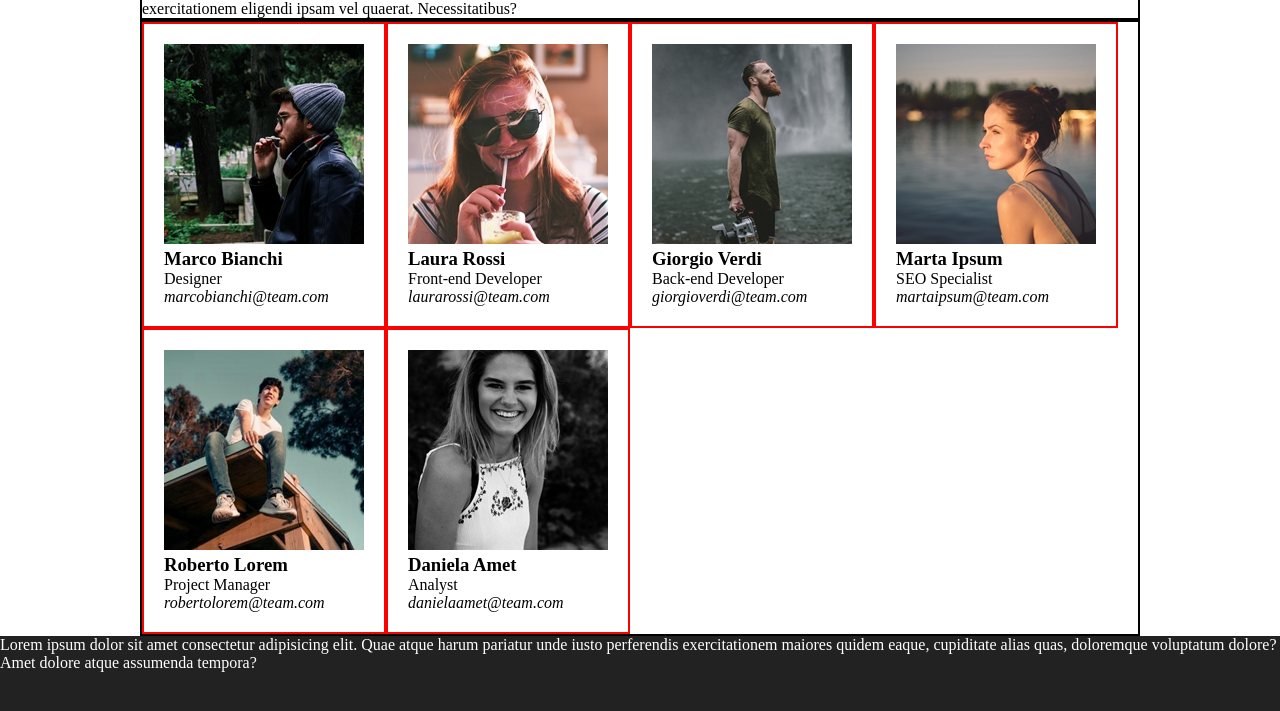
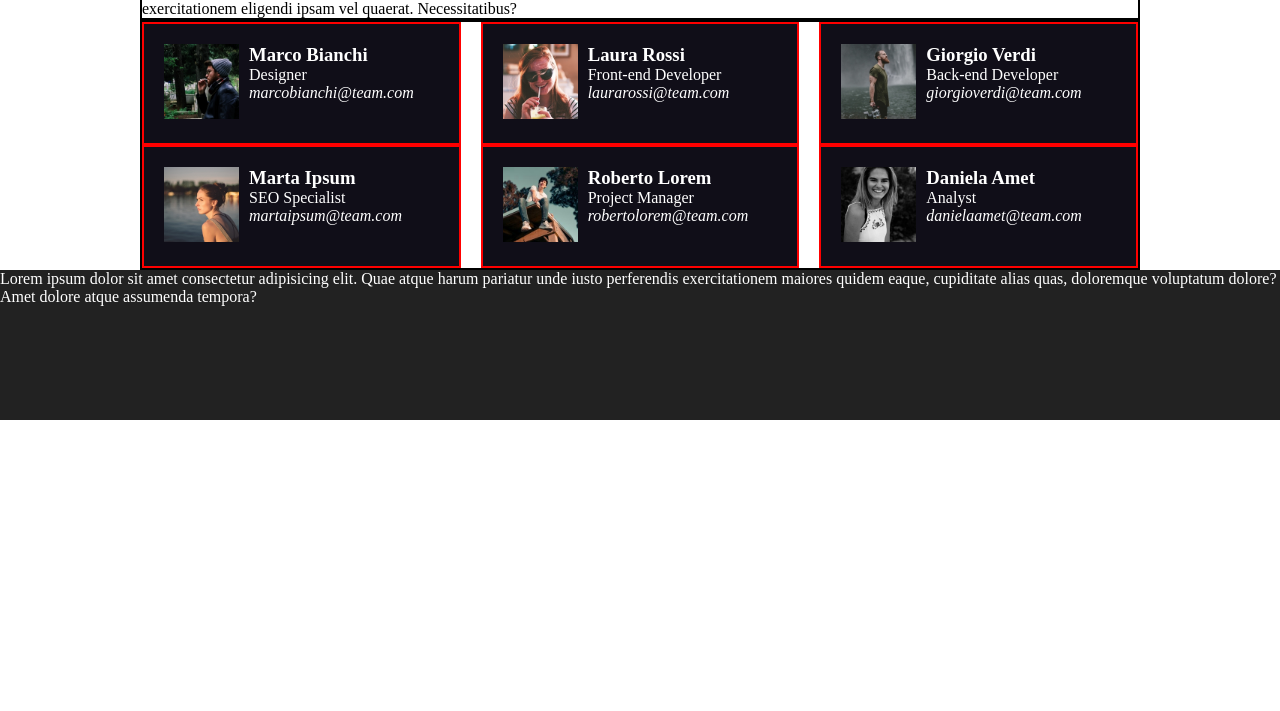
Before and after one commit to edocico/html-css-float-cards, a plain HTML site: page index.html in a window 1280 px wide. Shown: the part 47-758 px from the top of the page. Drawn offline with Linux system fonts and the light colour scheme.

Commit message:
card float

```diff
--- a/css/style.css
+++ b/css/style.css
@@ -31,6 +31,24 @@ h1 {
 
 .card {
     float: left;
+    background-color: #100E18;
+    color: white;
+    margin-right: 20px;
+    width: calc((100% - 40px) / 3);
+}
+
+.no-margin {
+    margin-right: 0;
+}
+
+.photo-container {
+    float: left;
+    padding-right: 10px;
+}
+
+img {
+    width: 75px;
+
 }
 
 .clearfix::after {
@@ -43,6 +61,6 @@ h1 {
 
 footer {
     background-color: #222222;
-    min-height: 200px;
+    min-height: 150px;
     color: white;
 }
--- a/index.html
+++ b/index.html
@@ -24,42 +24,54 @@
             <div class="container clearfix">
 <!--prima card-->
                 <div class="card">
-                    <img src="./img/male1.png" alt="male-photo1">
+                    <div class="photo-container">
+                        <img class="photo" src="./img/male1.png" alt="male-photo1">
+                    </div>
                     <h3>Marco Bianchi</h3>
                     <p>Designer</p>
                     <address>marcobianchi@team.com</address>
                 </div>
 <!--seconda card-->
                 <div class="card">
-                    <img class="photo"    src="./img/female1.png" alt="female-photo1">
+                    <div class="photo-container">
+                        <img class="photo" src="./img/female1.png" alt="female-photo1">
+                    </div>
                     <h3>Laura Rossi</h3>
                     <p>Front-end Developer</p>
                     <address>laurarossi@team.com</address>
                 </div>
 <!--terza card-->
-                <div class="card">
-                    <img src="./img/male2.png" alt="male-photo2">
+                <div class="card no-margin">
+                    <div class="photo-container">
+                        <img class="photo" src="./img/male2.png" alt="male-photo2">
+                    </div>
                     <h3>Giorgio Verdi</h3>
                     <p>Back-end Developer</p>
                     <address>giorgioverdi@team.com</address>
                 </div>
 <!--quarta card-->
                 <div class="card">
-                    <img src="./img/female2.png" alt="female-photo2">
+                    <div class="photo-container">
+                        <img class="photo" src="./img/female2.png" alt="female-photo2">
+                    </div>
                     <h3>Marta Ipsum</h3>
                     <p>SEO Specialist</p>
                     <address>martaipsum@team.com</address>
                 </div>
 <!--quinta card-->
                 <div class="card">
-                    <img src="./img/male3.png" alt="male-photo3">
+                    <div class="photo-container">
+                        <img class="photo" src="./img/male3.png" alt="male-photo3">
+                    </div>
                     <h3>Roberto Lorem</h3>
                     <p>Project Manager</p>
                     <address>robertolorem@team.com</address>
                 </div>
 <!--sesta card-->
-                <div class="card">
-                    <img src="./img/female3.png" alt="female-photo3">
+                <div class="card no-margin">
+                    <div class="photo-container">
+                        <img class="photo" src="./img/female3.png" alt="female-photo3">
+                    </div>
                     <h3>Daniela Amet</h3>
                     <p>Analyst</p>
                     <address>danielaamet@team.com</address>
```
